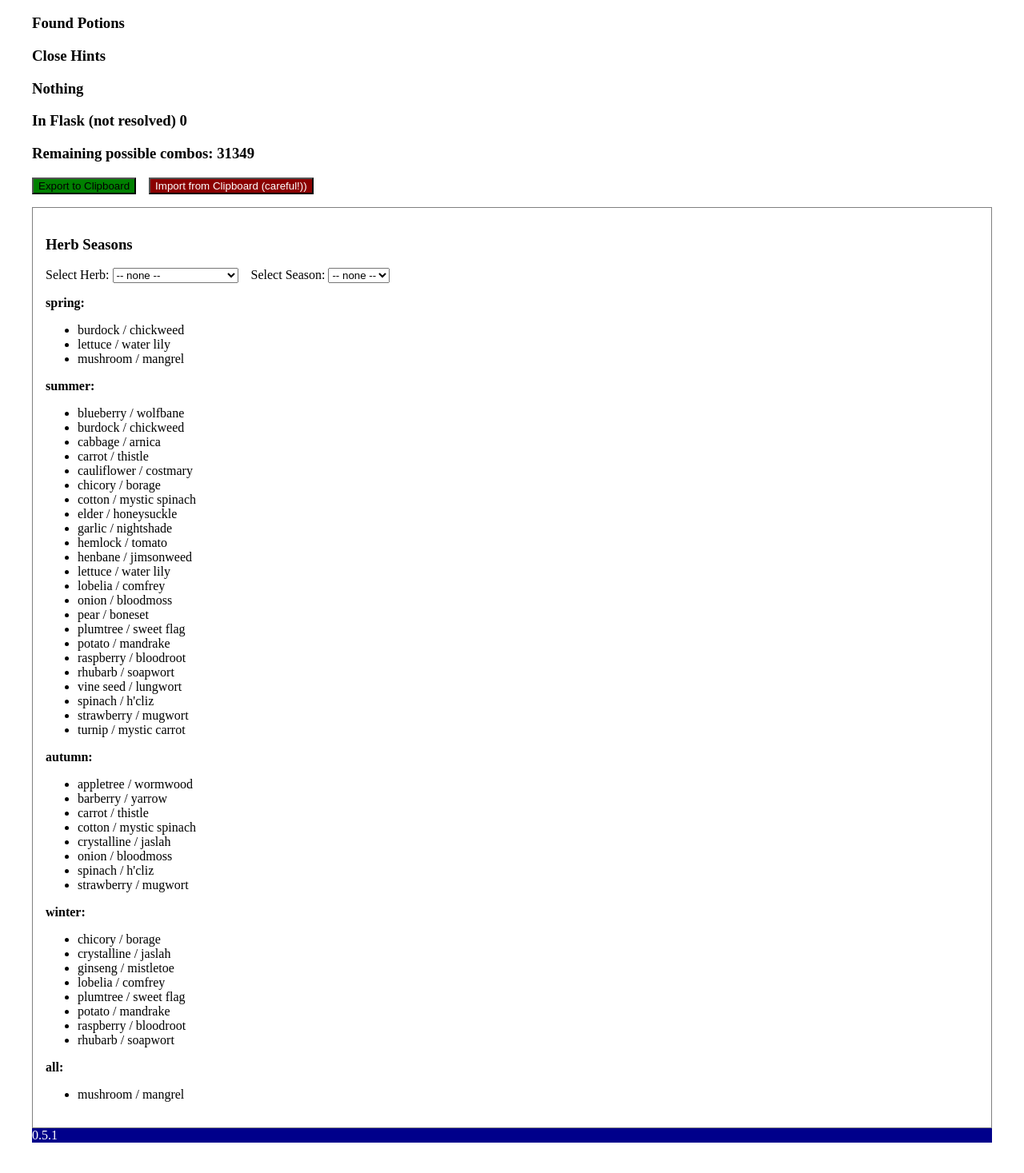
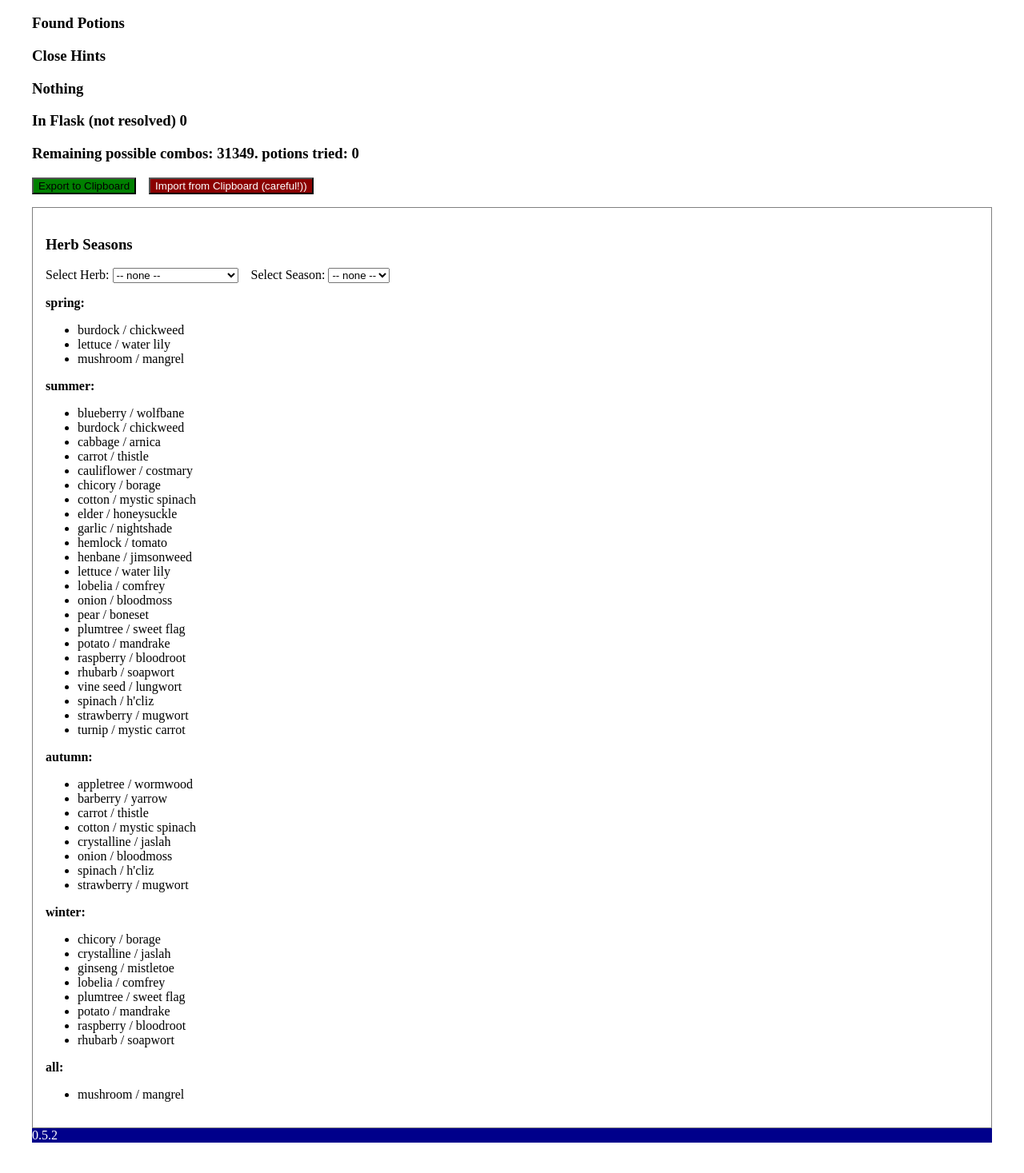
Before and after one commit to irtep/alchPotions, a React (Vite) app: page / in a window 1280 px wide. Shown: the part 553-2020 px from the top of the page at 80% size. Built offline with nearby package versions, Linux system fonts and the light colour scheme.

Commit message:
deploy 0.5.2

```diff
--- a/src/App.tsx
+++ b/src/App.tsx
@@ -381,7 +381,7 @@ function App() {
         ))}
       </ul>
 
-      <h3>Remaining possible combos: {remaining.length}</h3>
+      <h3>{`Remaining possible combos: ${remaining.length}. potions tried: ${closeHints.length + potions.length + nothingTried.length}`}</h3>
 
       <OrganMatrix
         organ={organ}
@@ -405,7 +405,7 @@ function App() {
           background: 'darkBlue'
         }}
       >
-        0.5.1
+        0.5.2
       </div>
     </div>
   );
```
Also changed, not shown: 3 other files (tests, documents, lock files or other folders).
